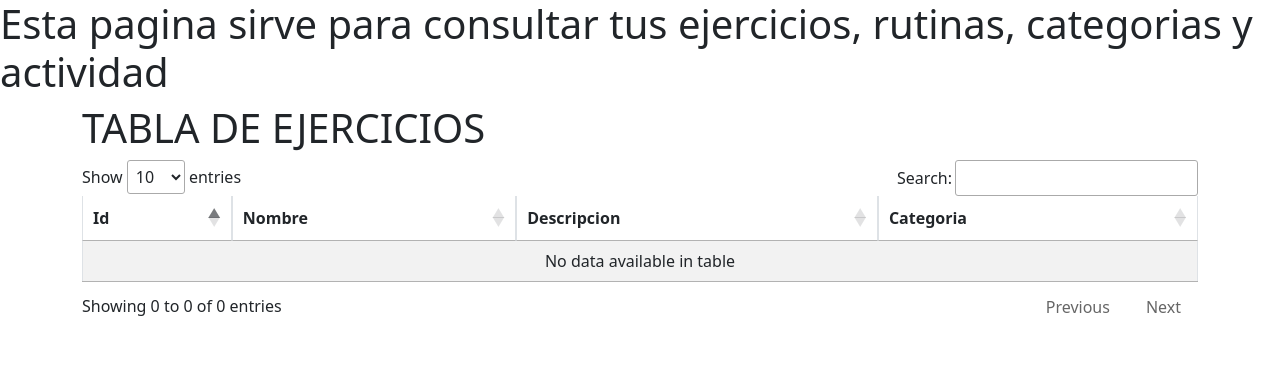
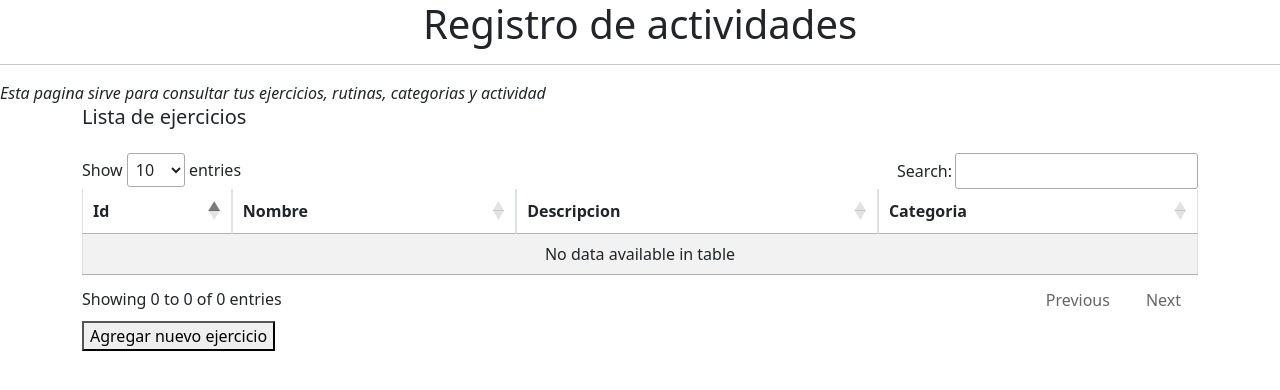
Before and after one commit to Bailalouwu/work, a Django app: page / in a window 1280 px wide. Shown: the top 390 px of the page. Run offline with Django 4.2, Linux system fonts and the light colour scheme; data that the repository does not hold is empty; some libraries are stand-ins or nearby versions.

Commit message:
Se agrego un titulo estilizado y una descripcion

```diff
--- a/activity/templates/main.html
+++ b/activity/templates/main.html
@@ -7,11 +7,15 @@
         <link href="{% static 'css/bootstrap.min.css' %}" rel="stylesheet">
     </head>
     <body>
-        <h1>Esta pagina sirve para consultar tus ejercicios, rutinas, categorias y actividad</h1>
+        <h1 style="text-align: center;">Registro de actividades</h1>
+        <hr>
+        <i style="text-align: center;">Esta pagina sirve para consultar tus ejercicios, rutinas, categorias y actividad</i>
         <!--TABLA DE EJERCICIOS-->
         <div class="container">
             <div class="row justify-content-md-center">
-                <h1>TABLA DE EJERCICIOS</h1>
+                <h5>Lista de ejercicios</h5>
+                <br>
+                <br>
                 <div class="col-sm-12 col-md-12 col-xl-12 col-lg-12">
                     <div class="table-responsive">
                         <table id="exer_table" class="table table-striped table-bordered">
@@ -34,6 +38,7 @@
                                 {% endfor %}
                             </tbody>
                         </table>
+                        <button onclick="window.location.replace('/ejercicios')">Agregar nuevo ejercicio</button>
                     </div>
                 </div>
             </div>
```
